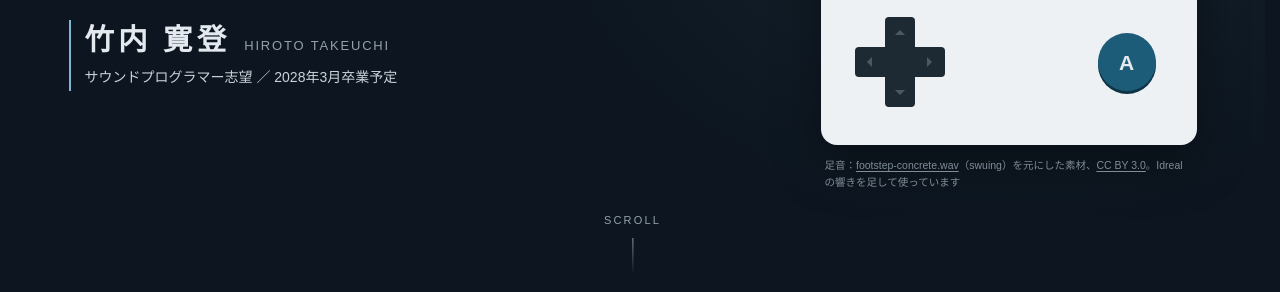
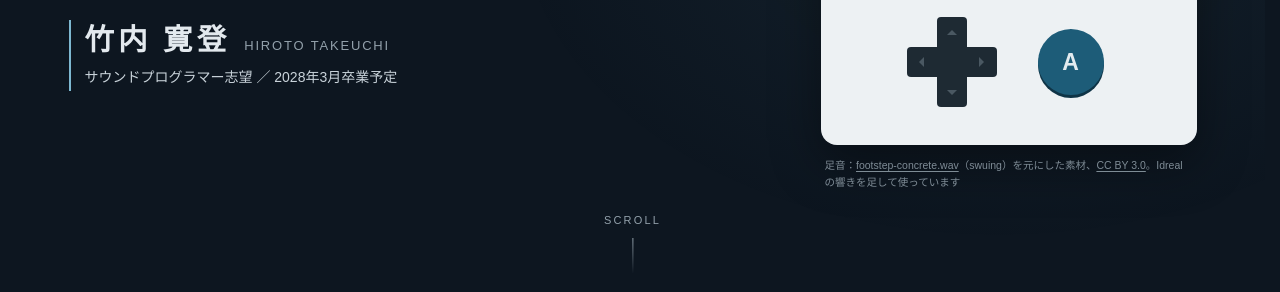
Before and after one commit to hiro1222/hiro1222.github.io, a plain HTML site: page dev/index.html in a window 1280 px wide. Shown: the part 508-800 px from the top of the page. Drawn offline with Linux system fonts and the light colour scheme; no server answers; a web font is replaced by a local one.

Commit message:
確認用: ミニゲームの十字キーとボタンを真ん中に寄せ、ボタンをもう一回り大きく
本人「真ん中に寄せてボタン大きくした反映版お願い」。端から 18 px の並びをやめて、2 つを真ん中にまとめた（間 34 px）。
ボタン 58 → 66 px、A の字 21 → 23 px。

Co-Authored-By: Claude Opus 5.5 <noreply@anthropic.com>

```diff
--- a/dev/index.html
+++ b/dev/index.html
@@ -180,7 +180,7 @@ button{font:inherit}
 .sm-float.on{display:block}
 .sm-float i{position:absolute; left:50%; top:50%; width:34px; height:34px; margin:-17px 0 0 -17px; border-radius:50%; background:rgba(29,92,120,.72)}
 /* 十字キー（左）と A（右） */
-.sm-pad{display:flex; align-items:center; justify-content:space-between; margin-top:20px; padding:0 18px}  /* 十字キーとボタンは少し内側に寄せる（11-24 本人） */
+.sm-pad{display:flex; align-items:center; justify-content:center; gap:34px; margin-top:20px}  /* 十字キーとボタンは真ん中に寄せる（11-24 本人「もう少し内側に」→「真ん中に寄せて」。前は端から 18 px） */
 .sm-dpad{position:relative; flex:none; width:90px; height:90px; touch-action:none; cursor:pointer}
 .sm-cross{position:absolute; inset:0; transition:transform .06s ease-out}
 .sm-cross span{position:absolute; background:var(--gb-pad)}
@@ -202,7 +202,7 @@ button{font:inherit}
 .sm-dpad.l .sm-left::after{border-right-color:var(--accent-hi)!important}
 .sm-dpad.r .sm-right::after{border-left-color:var(--accent-hi)!important}
 .sm-ab{display:flex; padding:7px}
-.sm-ab button{width:58px; height:58px; padding:0; border:0; border-radius:50%; font-family:var(--f-label); font-weight:700; font-size:21px; line-height:1; color:rgba(255,255,255,.88); background:var(--gb-btn); cursor:pointer; touch-action:none; box-shadow:0 3px 0 var(--gb-btn-lo); transition:transform .06s ease, box-shadow .06s ease}
+.sm-ab button{width:66px; height:66px; padding:0; border:0; border-radius:50%; font-family:var(--f-label); font-weight:700; font-size:23px; line-height:1; color:rgba(255,255,255,.88); background:var(--gb-btn); cursor:pointer; touch-action:none; box-shadow:0 3px 0 var(--gb-btn-lo); transition:transform .06s ease, box-shadow .06s ease}
 .sm-ab button.on{transform:translateY(2px); box-shadow:0 1px 0 var(--gb-btn-lo)}
 .sm-ab button:focus-visible{outline:2px solid var(--accent); outline-offset:2px}
 /* 足音のクレジットは枠の外（11-24 本人「下の足音素材は枠外に説明を置く」） */
```
